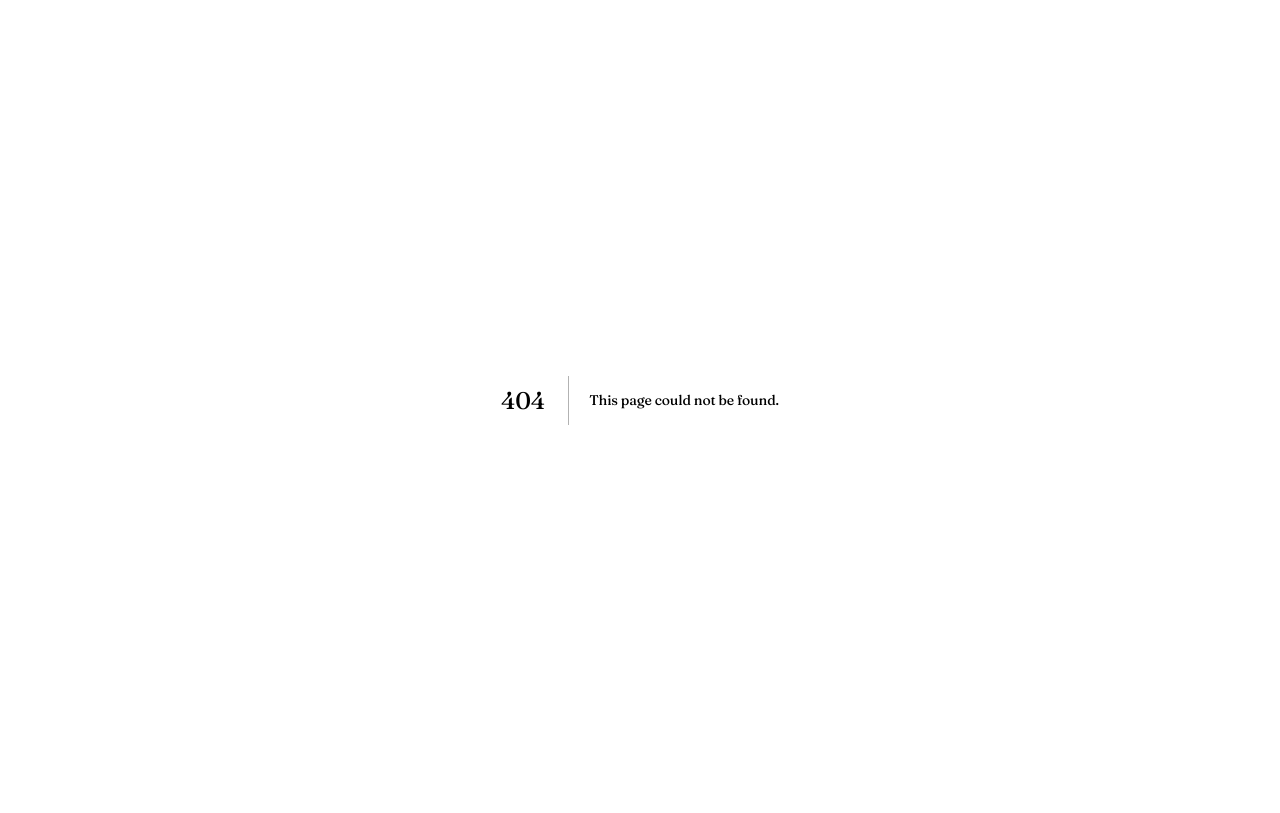
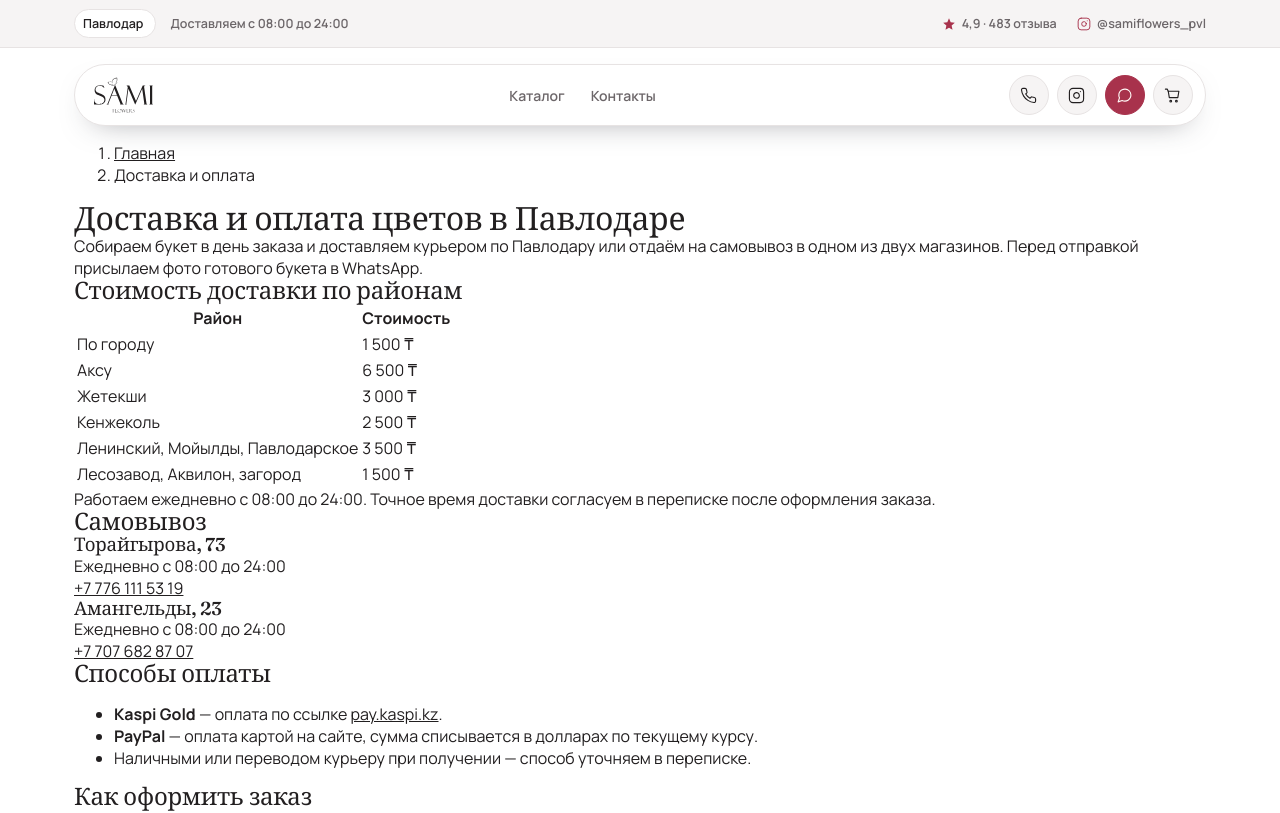
Before and after one commit to madirahimbai/sami-flowers, a Next.js app: page /delivery in a window 1280 px wide. Before the commit this address had no page. Shown: the top 813 px of the page. Built offline with nearby package versions, Linux system fonts and the light colour scheme.

Commit message:
SEO overhaul: /roses /delivery /contacts pages, breadcrumbs + JSON-LD, per-product titles from real composition, nav links, noindex for admin/api, lazy images

```diff
--- /dev/null
+++ b/app/(site)/delivery/page.tsx
@@ -0,0 +1,97 @@
+import type { Metadata } from 'next';
+import Breadcrumbs, { breadcrumbSchema } from '@/components/Breadcrumbs';
+import { PICKUP_LOCATIONS, KASPI_LINK, DELIVERY_ZONES, WORKING_HOURS, formatPhone } from '@/lib/delivery';
+
+const SITE_URL = 'https://www.samiflowers.kz';
+const DESCRIPTION =
+  'Условия доставки цветов по Павлодару: районы и стоимость, самовывоз с Торайгырова и Амангельды, оплата Kaspi Gold и картой через PayPal.';
+
+export const metadata: Metadata = {
+  title: 'Доставка и оплата цветов в Павлодаре',
+  description: DESCRIPTION,
+  alternates: { canonical: '/delivery' },
+  openGraph: {
+    title: 'Доставка и оплата цветов в Павлодаре',
+    description: DESCRIPTION,
+    url: `${SITE_URL}/delivery`,
+  },
+};
+
+const crumbs = [
+  { label: 'Главная', href: '/' },
+  { label: 'Доставка и оплата' },
+];
+
+export default function DeliveryPage() {
+  const schema = breadcrumbSchema(crumbs);
+
+  return (
+    <main className="info-page wrap">
+      <script
+        type="application/ld+json"
+        // eslint-disable-next-line react/no-danger
+        dangerouslySetInnerHTML={{ __html: JSON.stringify(schema) }}
+      />
+      <Breadcrumbs items={crumbs} />
+      <h1>Доставка и оплата цветов в Павлодаре</h1>
+      <p className="lede">
+        Собираем букет в день заказа и доставляем курьером по Павлодару или отдаём на самовывоз в одном из двух
+        магазинов. Перед отправкой присылаем фото готового букета в WhatsApp.
+      </p>
+
+      <h2>Стоимость доставки по районам</h2>
+      <table className="info-table">
+        <thead>
+          <tr>
+            <th>Район</th>
+            <th>Стоимость</th>
+          </tr>
+        </thead>
+        <tbody>
+          {DELIVERY_ZONES.map((z) => (
+            <tr key={z.label}>
+              <td>{z.label}</td>
+              <td>{z.price.toLocaleString('ru-RU')} ₸</td>
+            </tr>
+          ))}
+        </tbody>
+      </table>
+      <p>Работаем {WORKING_HOURS.toLowerCase()}. Точное время доставки согласуем в переписке после оформления заказа.</p>
+
+      <h2>Самовывоз</h2>
+      <div className="info-cards">
+        {PICKUP_LOCATIONS.map((p) => (
+          <div className="info-card" key={p.label}>
+            <h3>{p.label}</h3>
+            <p>{WORKING_HOURS}</p>
+            <p>
+              <a href={`tel:+${p.phone}`}>{formatPhone(p.phone)}</a>
+            </p>
+          </div>
+        ))}
+      </div>
+
+      <h2>Способы оплаты</h2>
+      <ul>
+        <li>
+          <strong>Kaspi Gold</strong> — оплата по ссылке{' '}
+          <a href={KASPI_LINK} target="_blank" rel="noreferrer">
+            pay.kaspi.kz
+          </a>
+          .
+        </li>
+        <li>
+          <strong>PayPal</strong> — оплата картой на сайте, сумма списывается в долларах по текущему курсу.
+        </li>
+        <li>Наличными или переводом курьеру при получении — способ уточняем в переписке.</li>
+      </ul>
+
+      <h2>Как оформить заказ</h2>
+      <p>
+        Выберите букет в <a href="/#catalog">каталоге</a> или среди <a href="/roses">роз</a>, добавьте его в
+        корзину, укажите способ получения и контакты. Дальше заказ подтверждается в WhatsApp — там же можно
+        уточнить состав, заменить цветы по сезону или обсудить открытку к букету.
+      </p>
+    </main>
+  );
+}
```
